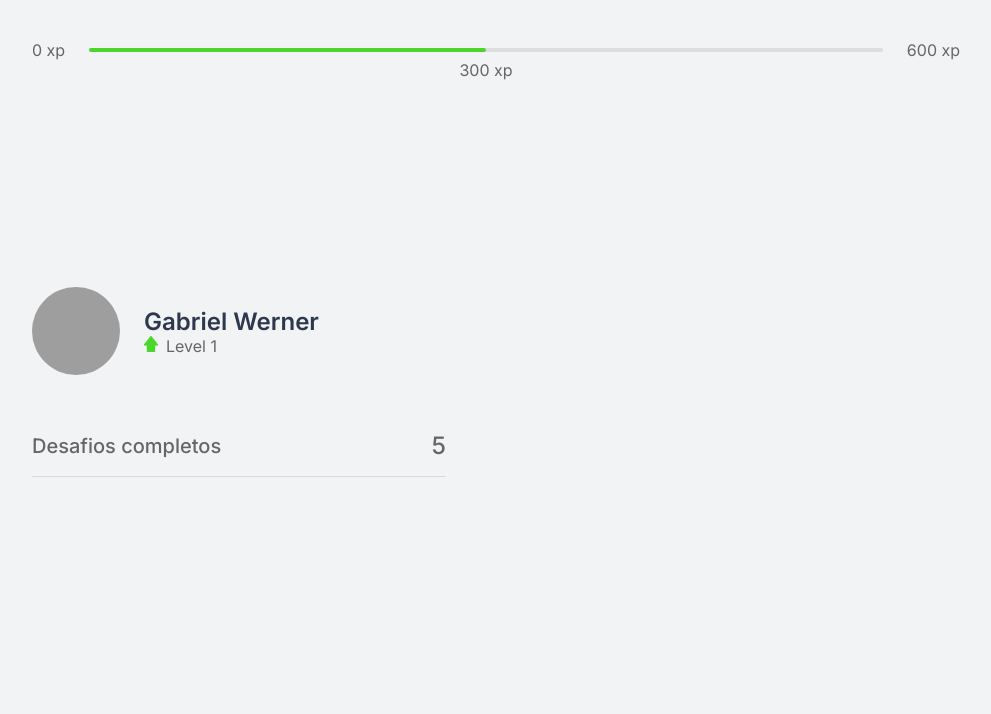
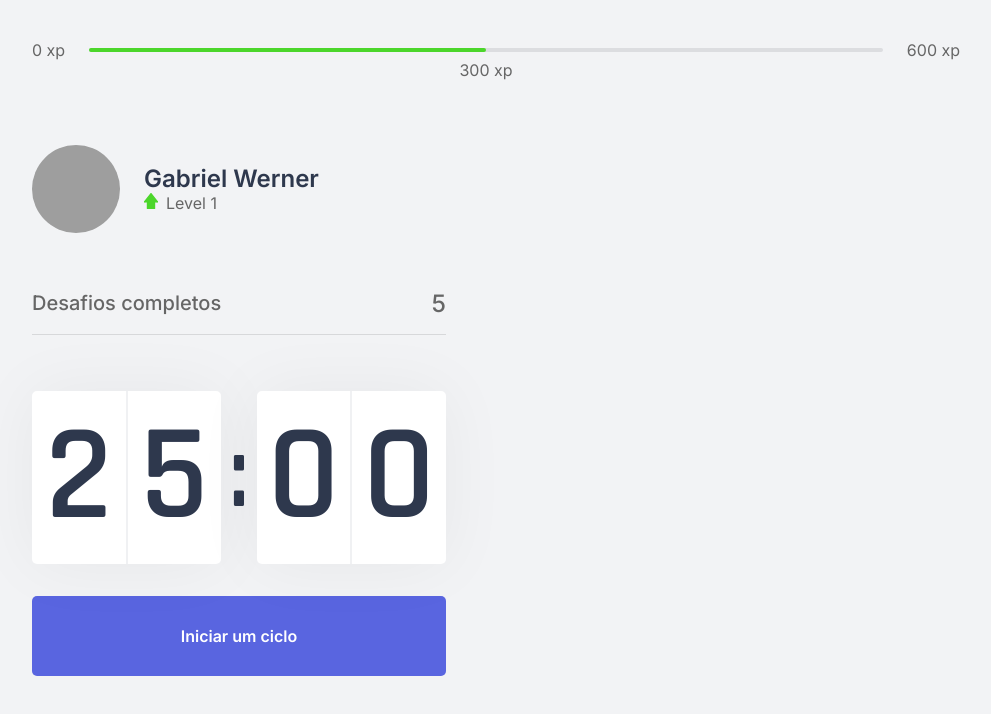
Before and after one commit to gabrielgfw/move-it-nextjs-nlw, a Next.js app: page / in a window 1280 px wide. Shown: the top 714 px of the page, without its empty margins (144-1135 px from the left). Built offline with nearby package versions, Linux system fonts and the light colour scheme; grey boxes are pictures that could not be loaded.

Commit message:
add contador e botão do contador

```diff
--- /dev/null
+++ b/src/components/Countdown.tsx
@@ -0,0 +1,23 @@
+import styles from '../styles/components/Countdown.module.css'
+
+export function Countdown() {
+  return (
+    <div>
+       <div className={ styles.countdownContainer }>
+        <div>
+          <span>2</span>
+          <span>5</span>
+        </div>
+        <span>:</span>
+        <div>
+          <span>0</span>
+          <span>0</span>
+        </div>
+      </div>
+
+      <button type="button" className={ styles.countdownButton }>
+        Iniciar um ciclo
+      </button>
+    </div>
+  )
+}
--- a/src/pages/_document.tsx
+++ b/src/pages/_document.tsx
@@ -13,6 +13,8 @@
     return (
       <Html>
         <Head>
+          <link rel="shortcut icon" href="favicon.png" type="imagem/png"/>
+
           <link rel="preconnect" href="https://fonts.gstatic.com"/>
           <link href="https://fonts.googleapis.com/css2?family=Inter:wght@400;500;600&family=Rajdhani:wght@600&display=swap" rel="stylesheet"/>
         </Head>
--- a/src/pages/index.tsx
+++ b/src/pages/index.tsx
@@ -1,19 +1,24 @@
-import Head from 'next/head'
 import { CompletedChallenges } from '../components/CompletedChallenges';
+import { Countdown } from '../components/Countdown';
 import { ExperienceBar } from "../components/ExperienceBar";
 import { Profile } from '../components/Profile';
+import Head from 'next/head';
 
 import styles from '../styles/pages/Home.module.css'
 
 export default function Home() {
   return (
     <div className={ styles.container }>
+      <Head>
+        <title>Início | Move It</title>
+      </Head>
       <ExperienceBar/>
 
       <section>
         <div>
           <Profile />
           <CompletedChallenges/>
+          <Countdown />
         </div>
       </section>
   </div>
--- /dev/null
+++ b/src/styles/components/Countdown.module.css
@@ -0,0 +1,62 @@
+.countdownContainer {
+  display: flex;
+  align-items: center;
+  font-family: Rajdhani;
+  font-weight: 600;
+  color: var(--title);
+}
+
+.countdownContainer > div {
+  flex: 1;
+
+  display: flex;
+  align-items: center;
+  justify-content: space-evenly;
+
+  background: var(--white);
+  box-shadow: 0 0 68px rgba(0, 0, 0, 0.05);
+  border-radius: 5px;
+  font-size: 8.5rem;
+  text-align: center;
+}
+
+.countdownContainer > div span {
+  flex: 1;
+}
+
+.countdownContainer > div span:first-child {
+  border-right: 1px solid #f0f1f3;
+}
+
+.countdownContainer > div span:last-child {
+  border-left: 1px solid #f0f1f3;
+}
+
+.countdownContainer > span {
+  font-size: 6.25rem;
+  margin: 0 0.5rem;
+}
+
+.countdownButton {
+  width: 100%;
+  height: 5rem;
+
+  margin-top: 2rem;
+
+  display: flex;
+  align-items: center;
+  justify-content: center;
+
+  border: 0;
+  border-radius: 5px;
+
+  background: var(--blue);
+  color: var(--white);
+  font-weight: 600;
+
+  transition: background-color 0.2s;
+}
+
+.countdownButton:hover {
+  background: var(--blue-dark);
+}
```
